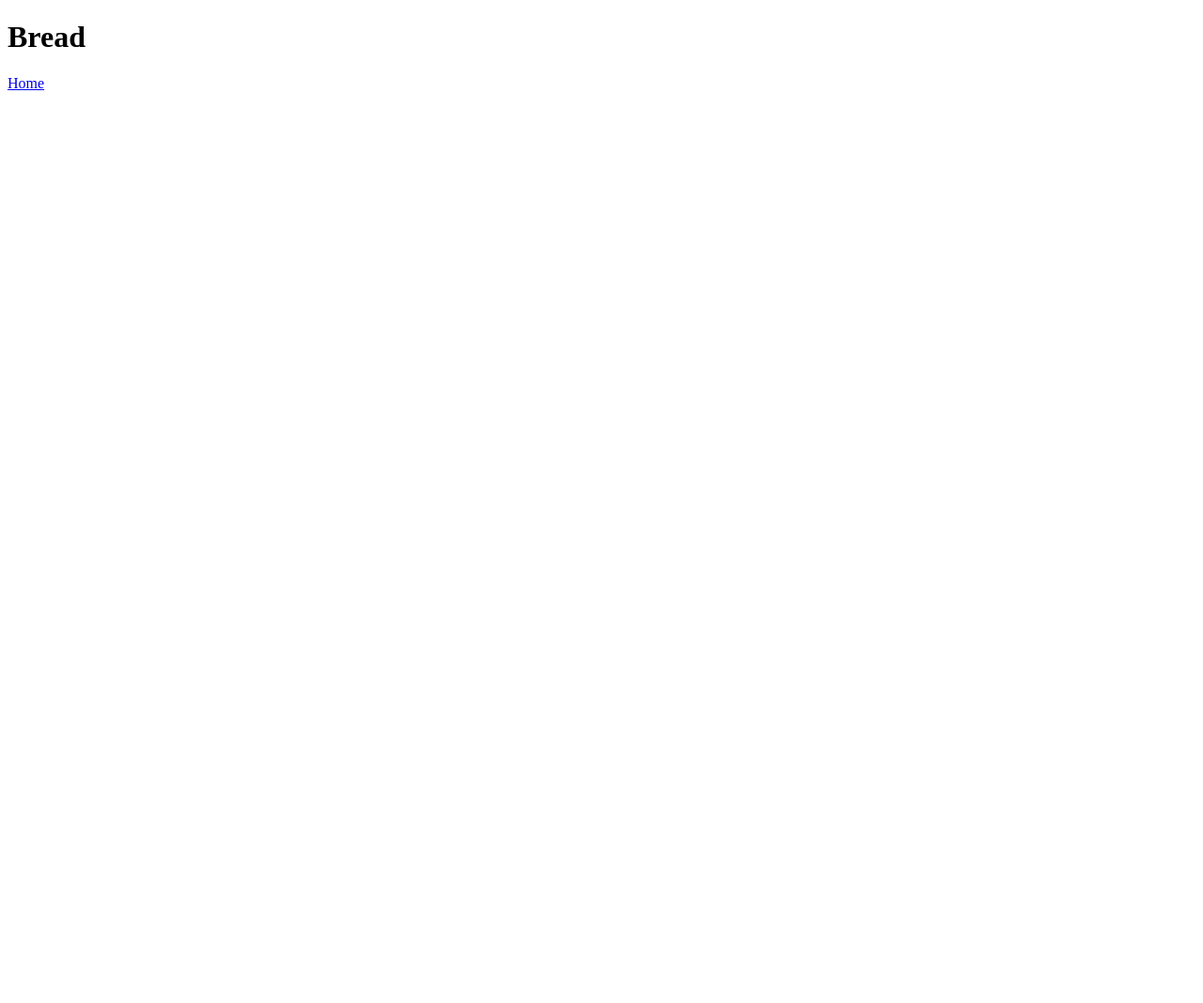
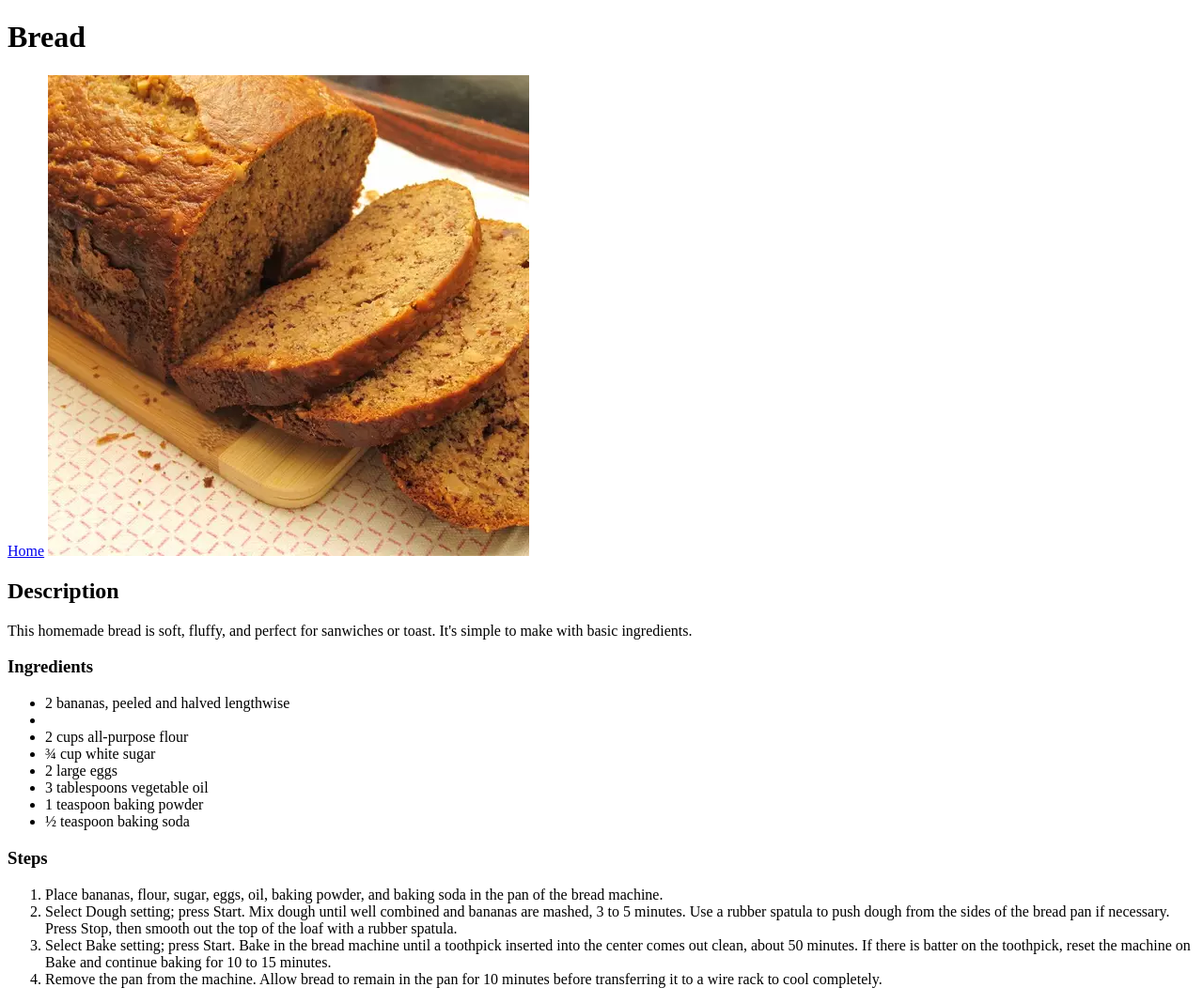
Before and after one commit to MdR-art/odin-recipes-2, a plain HTML site: page recipes/bread.html in a window 1280 px wide. Shown: the whole page at 94% size. Before the commit the page ends 800 px from the top, so only its background shows below. Drawn offline with Linux system fonts and the light colour scheme.

Commit message:
Added content to bread.html

```diff
--- a/recipes/bread.html
+++ b/recipes/bread.html
@@ -8,5 +8,30 @@
 <body>
     <h1>Bread</h1>
     <a href="../index.html">Home</a>
+    <img src="../images/bread.webp" alt="Bread">
+    <h2>Description</h2>
+    <p>This homemade bread is soft, fluffy, and perfect for sanwiches or toast. It's simple to make with basic ingredients.</p>
+    <h3>Ingredients</h3>
+    <ul>
+        <li>2 bananas, peeled and halved lengthwise<li>
+        <li>2 cups all-purpose flour</li>
+        <li>¾ cup white sugar</li>
+        <li>2 large eggs</li>
+        <li>3 tablespoons vegetable oil</li>
+        <li>1 teaspoon baking powder</li>
+        <li>½ teaspoon baking soda</li>
+    </ul>
+    <h3>Steps</h3>
+    <ol>
+       <li>Place bananas, flour, sugar, eggs, oil, baking powder, and baking soda in the pan of the bread machine.</li>
+       <li>Select Dough setting; press Start. Mix dough until well combined and bananas are mashed, 3 to 5 minutes.
+        Use a rubber spatula to push dough from the sides of the bread pan if necessary.
+        Press Stop, then smooth out the top of the loaf with a rubber spatula.</li>
+       <li>Select Bake setting; press Start. Bake in the bread machine until a toothpick inserted into the center comes out clean, about 50 minutes.
+        If there is batter on the toothpick, reset the machine on Bake and continue baking for 10 to 15 minutes.</li>
+       <li>Remove the pan from the machine.
+        Allow bread to remain in the pan for 10 minutes before transferring it to a wire rack to cool completely.
+        </li>
+    </ol>
 </body>
 </html>
```
Also changed, not shown: images/bread.webp (added).
